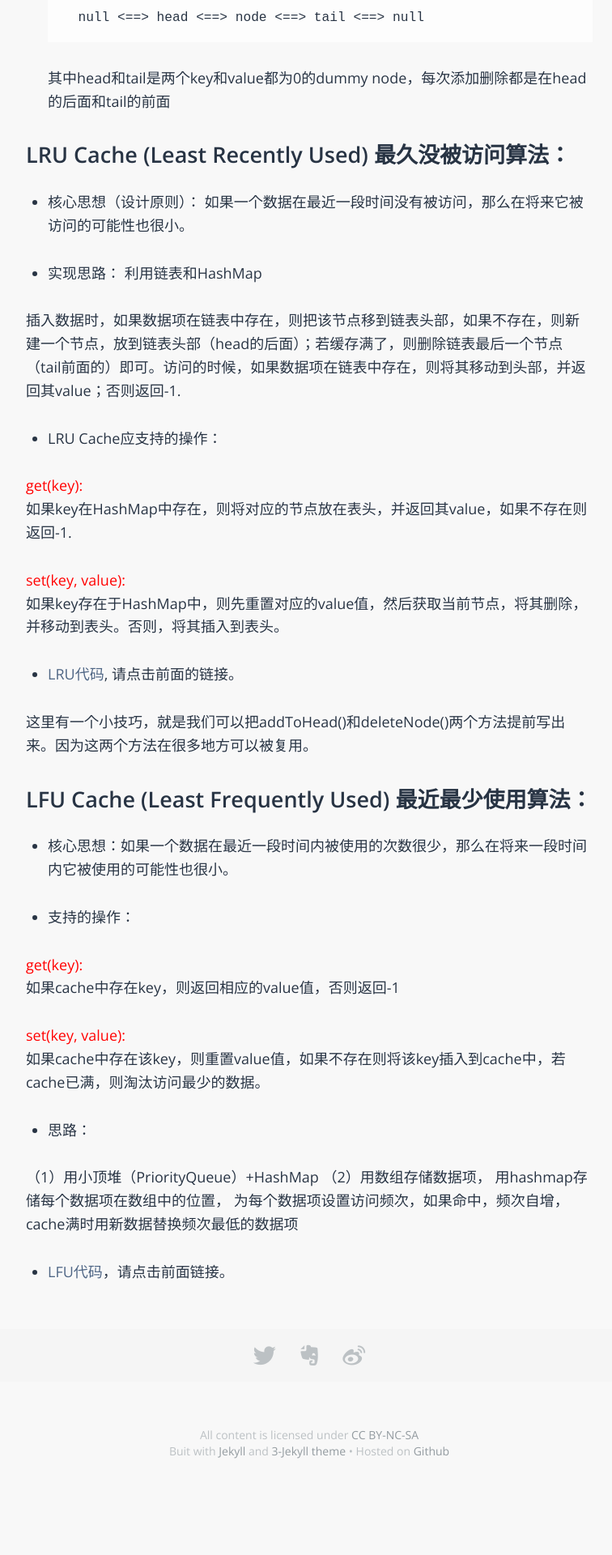
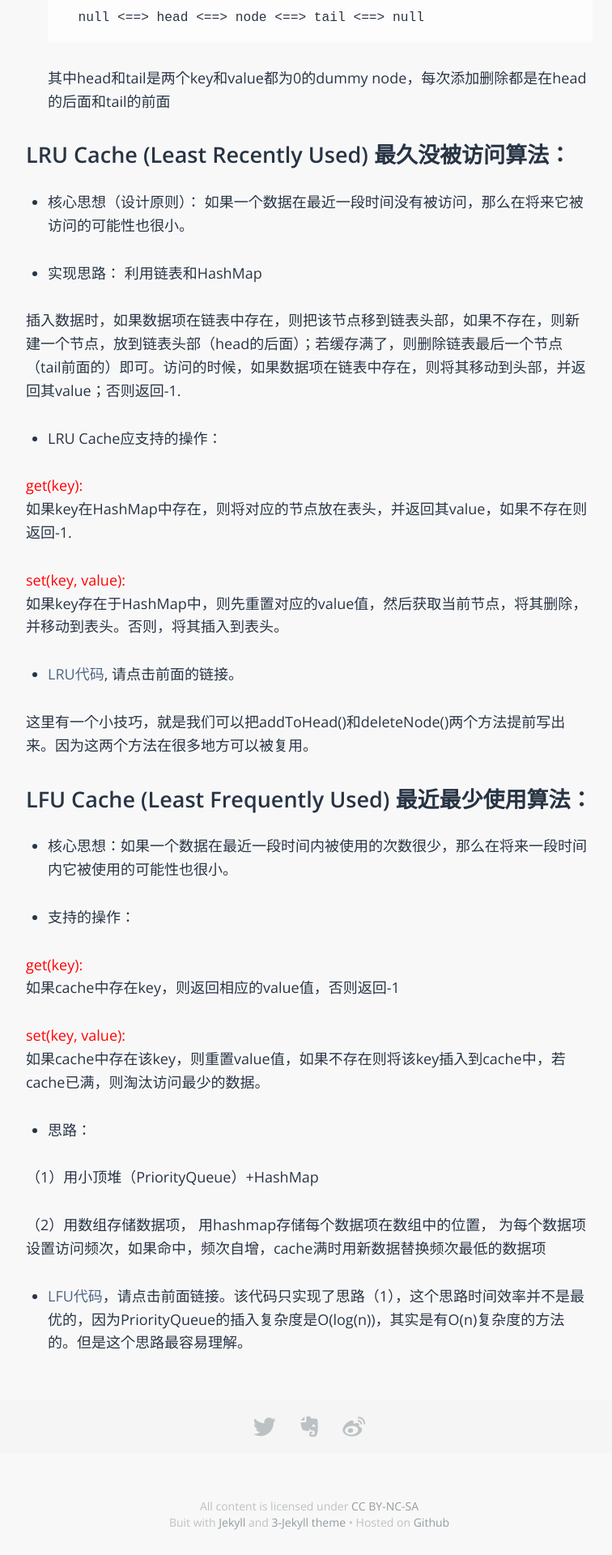
Before and after one commit to sophiesongge/sophiesongge.github.io, a Jekyll site: the page built from _posts/2017-06-28-cache.markdown, in a window 1280 px wide. Shown: the part 1685-3605 px from the top of the page at 81% size, without its empty margins (258-1014 px from the left). Built offline with Jekyll 4.4.1, drawn with Linux system fonts in a browser that asks for light colours; some web fonts are replaced.

Commit message:
finish posts about cache

```diff
--- a/_posts/2017-06-28-cache.markdown
+++ b/_posts/2017-06-28-cache.markdown
@@ -91,9 +91,10 @@ LFU Cache (Least Frequently Used) 最近最少使用算法：
 * 思路：
 
 （1）用小顶堆（PriorityQueue）+HashMap
+
 （2）用数组存储数据项， 用hashmap存储每个数据项在数组中的位置， 为每个数据项设置访问频次，如果命中，频次自增，cache满时用新数据替换频次最低的数据项
 
-* [LFU代码]，请点击前面链接。
+* [LFU代码]，请点击前面链接。该代码只实现了思路（1），这个思路时间效率并不是最优的，因为PriorityQueue的插入复杂度是O(log(n))，其实是有O(n)复杂度的方法的。但是这个思路最容易理解。
 
 
 [LRU Cache]: https://leetcode.com/problems/lru-cache/#/description
```
